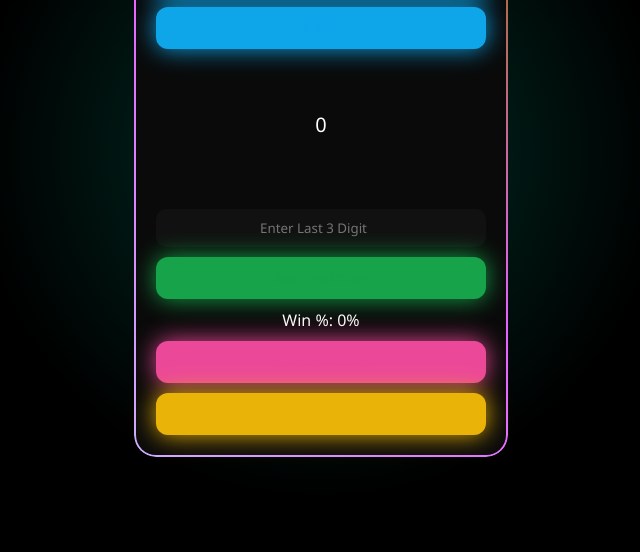
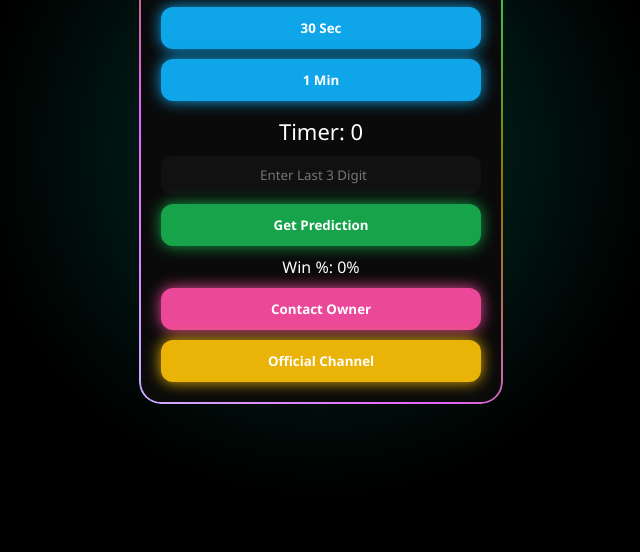
Before and after one commit to Sumit09988/sumit-agency, a plain HTML site: page index.html in a window 1280 px wide. Shown: the part 248-800 px from the top of the page, without its empty margins (319-959 px from the left). Drawn offline with Linux system fonts and the light colour scheme.

Commit message:
Update index.html

```diff
--- a/index.html
+++ b/index.html
@@ -14,11 +14,11 @@ body{
   justify-content:center;
   align-items:center;
   background:#000;
+  color:white;
   overflow:hidden;
-  color:white;
 }
 
-/* Animated Background */
+/* Animated Background Glow */
 body::before{
   content:"";
   position:absolute;
@@ -33,29 +33,30 @@ body::before{
 }
 
 .container{
-  width:370px;
-  text-align:center;
+  width:360px;
   padding:20px;
   border-radius:20px;
   background:#0a0a0a;
   position:relative;
   z-index:1;
+  text-align:center;
 }
 
-/* Neon Border */
+/* Animated Neon Border */
 .container::before{
   content:"";
   position:absolute;
   inset:-2px;
   border-radius:22px;
   padding:2px;
-  background:linear-gradient(45deg,#00ffcc,#0ea5e9,#ec4899);
+  background:linear-gradient(45deg,#00ffcc,#0ea5e9,#ec4899,#eab308);
   -webkit-mask:
     linear-gradient(#000 0 0) content-box,
     linear-gradient(#000 0 0);
   -webkit-mask-composite:xor;
   mask-composite:exclude;
   animation:borderMove 4s linear infinite;
+  pointer-events:none; /* 🔥 FIX */
 }
 @keyframes borderMove{
   0%{filter:hue-rotate(0deg);}
@@ -67,7 +68,7 @@ body::before{
   font-weight:900;
   margin-bottom:10px;
   color:#00ffcc;
-  text-shadow:0 0 25px #00ffcc;
+  text-shadow:0 0 20px #00ffcc;
 }
 
 .live{
@@ -76,7 +77,7 @@ body::before{
   color:#00ff99;
 }
 
-/* Neon Pulse Buttons */
+/* Buttons */
 button{
   width:100%;
   padding:12px;
@@ -85,60 +86,51 @@ button{
   border-radius:12px;
   font-weight:bold;
   cursor:pointer;
+  transition:0.3s;
   color:white;
-  animation:pulse 2s infinite;
 }
 
-@keyframes pulse{
-  0%{box-shadow:0 0 10px currentColor;}
-  50%{box-shadow:0 0 25px currentColor;}
-  100%{box-shadow:0 0 10px currentColor;}
+.blue{
+  background:#0ea5e9;
+  box-shadow:0 0 15px #0ea5e9;
+}
+.green{
+  background:#16a34a;
+  box-shadow:0 0 15px #16a34a;
+}
+.pink{
+  background:#ec4899;
+  box-shadow:0 0 15px #ec4899;
+}
+.yellow{
+  background:#eab308;
+  box-shadow:0 0 15px #eab308;
 }
 
-.blue{background:#0ea5e9;color:#0ea5e9;}
-.green{background:#16a34a;color:#16a34a;}
-.pink{background:#ec4899;color:#ec4899;}
-.yellow{background:#eab308;color:#eab308;}
-
-#circle{
-  margin:15px auto;
-  width:120px;
-  height:120px;
-  position:relative;
+button:hover{
+  transform:scale(1.05);
 }
 
-svg{
-  transform:rotate(-90deg);
+/* Timer */
+#timer{
+  margin-top:15px;
+  font-size:22px;
 }
 
-circle{
-  fill:none;
-  stroke-width:8;
-  stroke:#00ffcc;
-  stroke-dasharray:314;
-  stroke-dashoffset:314;
-  transition:stroke-dashoffset 1s linear;
-}
-
-#timeText{
-  position:absolute;
-  top:50%;
-  left:50%;
-  transform:translate(-50%,-50%);
-  font-size:20px;
-}
-
+/* Input */
 input{
   width:100%;
   padding:10px;
+  margin-top:10px;
   border-radius:10px;
   border:none;
-  margin-top:10px;
   background:#111;
-  color:#00ffcc;
+  color:white;
   text-align:center;
+  outline:none;
 }
 
+/* Prediction */
 #prediction{
   margin-top:10px;
   font-size:18px;
@@ -161,12 +153,7 @@ input{
 <button class="blue" onclick="selectMode(30)">30 Sec</button>
 <button class="blue" onclick="selectMode(60)">1 Min</button>
 
-<div id="circle">
-<svg width="120" height="120">
-<circle cx="60" cy="60" r="50" id="progressCircle"></circle>
-</svg>
-<div id="timeText">0</div>
-</div>
+<div id="timer">Timer: 0</div>
 
 <input type="number" id="period" placeholder="Enter Last 3 Digit">
 
@@ -190,25 +177,24 @@ Official Channel
 
 <script>
 let mode=30;
+let countdown;
 let timeLeft=0;
-let interval;
 let wins=0;
 let total=0;
-const circle=document.getElementById("progressCircle");
-const circumference=314;
 
+/* Mode */
 function selectMode(seconds){
   mode=seconds;
   startTimer();
 }
 
+/* Timer */
 function startTimer(){
-  clearInterval(interval);
+  clearInterval(countdown);
   timeLeft=mode;
-  interval=setInterval(()=>{
-    document.getElementById("timeText").innerText=timeLeft;
-    let offset=circumference-(timeLeft/mode)*circumference;
-    circle.style.strokeDashoffset=offset;
+
+  countdown=setInterval(()=>{
+    document.getElementById("timer").innerText="Timer: "+timeLeft+"s";
     timeLeft--;
 
     if(timeLeft<0){
@@ -218,11 +204,13 @@ function startTimer(){
   },1000);
 }
 
+/* Prediction */
 function generatePrediction(){
   let period=document.getElementById("period").value;
   if(period.length<1) return;
 
   let result=Math.random()<0.5?"BIG":"SMALL";
+
   document.getElementById("prediction").innerText=
   "Prediction: "+result;
 
@@ -237,8 +225,9 @@ function manualPrediction(){
   generatePrediction();
 }
 
-/* Live Counter */
+/* Fake Live Counter */
 let live=2000+Math.floor(Math.random()*1000);
+
 function updateLive(){
   let change=Math.floor(Math.random()*21)-10;
   live+=change;
@@ -247,6 +236,7 @@ function updateLive(){
   document.getElementById("liveCounter").innerText=
   "🔴 Live Members: "+live;
 }
+
 setInterval(updateLive,3000);
 updateLive();
 </script>
```
